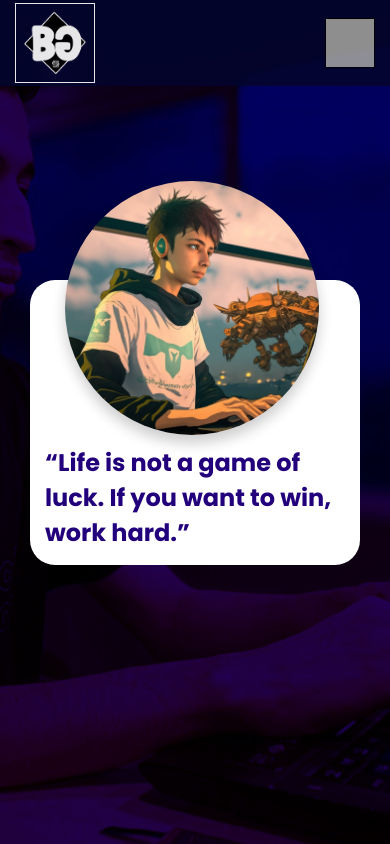
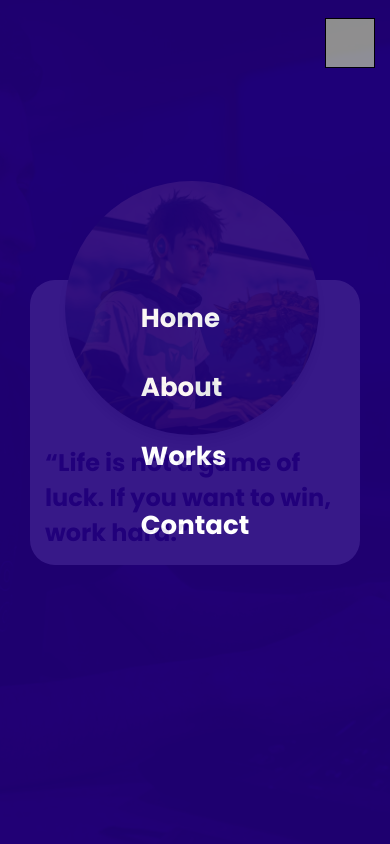
Before and after one commit to Bruno-GSilva/portifolio, a plain HTML site: page index.html in a window 390 px wide. Both pictures are taken after a click on the icon 350 px from the left and 43 px from the top of the page. Shown: the top 844 px of the page. Drawn offline with Linux system fonts and the light colour scheme; grey boxes are pictures that could not be loaded.

Commit message:
responsivo

```diff
--- a/index.html
+++ b/index.html
@@ -10,7 +10,7 @@
 <body>
 <header>
     <span><a href="#home"><img src="styles/images/logo.png" alt="minhaLogo"></a></span>
-    <nav>
+    <nav id="navbar">
         <ul>
             <li><a href="#home">Home</a></li>
             <li><a href="#about">About</a></li>
@@ -18,7 +18,7 @@
             <li><a href="#contact">Contact</a></li>
         </ul>
     </nav>
-    <i><img src="https://cdn-icons-png.flaticon.com/512/3817/3817550.png" alt="menu"></i>
+    <i id="menu"><img src="https://cdn-icons-png.flaticon.com/512/3817/3817550.png" alt="menu"></i>
 </header>
 <section id="home">
     <div id="card">
@@ -46,5 +46,6 @@
 <section id="contact">
     <h1>Contact</h1>
 </section>
+<script src="index.js"></script>
 </body>
 </html>
--- /dev/null
+++ b/index.js
@@ -0,0 +1,8 @@
+const menu = document.getElementById("menu")
+const navbarMenu = document.getElementById("navbar")
+
+menu.addEventListener('click', () =>{
+    // event.preventDefault()
+    navbarMenu.classList.toggle('active')
+    menu.classList.toggle('active')
+})
--- a/styles/index.css
+++ b/styles/index.css
@@ -28,7 +28,7 @@ body{
 
 header{
     width: 100%;
-    z-index: 100;
+    z-index: 10;
     display: flex;
     justify-content: space-between;
     align-items: center;
@@ -61,27 +61,40 @@ header > span > a > img{
 }
 
 /* navbar */
-
-header > nav {
+header > nav{
     display: none;
+}
+header > nav.active{
+    display: flex;
+    justify-content: center;
+    align-items: center;
+    position: absolute;
+    width: 100vw;
+    height: 100vh;
+    background-color: var(--bg-blueBase);
+    left: 0;
+    top: 0;
 }
 
 header > nav > ul{
     display: flex;
     flex-direction: column;
+    gap: 30px;
 }
 header > nav > ul > li a{
     color: var(--bg-white);
-    margin: 5px;
+    font-size: 26px;
+    font-weight: 700;
 }
 /* menu responsivo */
 header i{
+    z-index: 20;
     width: 50px;
     height: 50px;
     cursor: pointer;
     border: 1px solid black;
 }
-header i:hover{
+header i.active{
     rotate: 90deg;
 }
 header i img{
```
